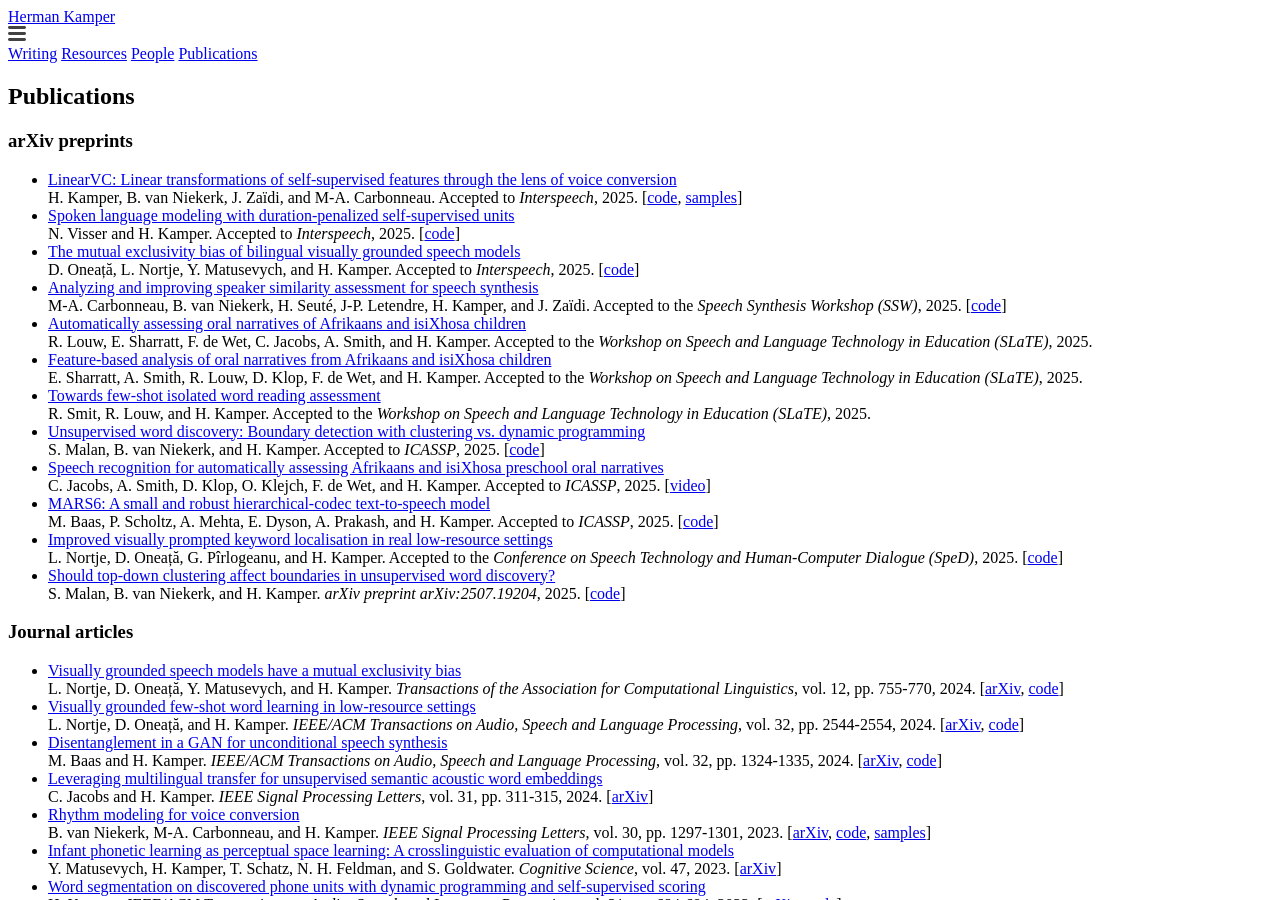
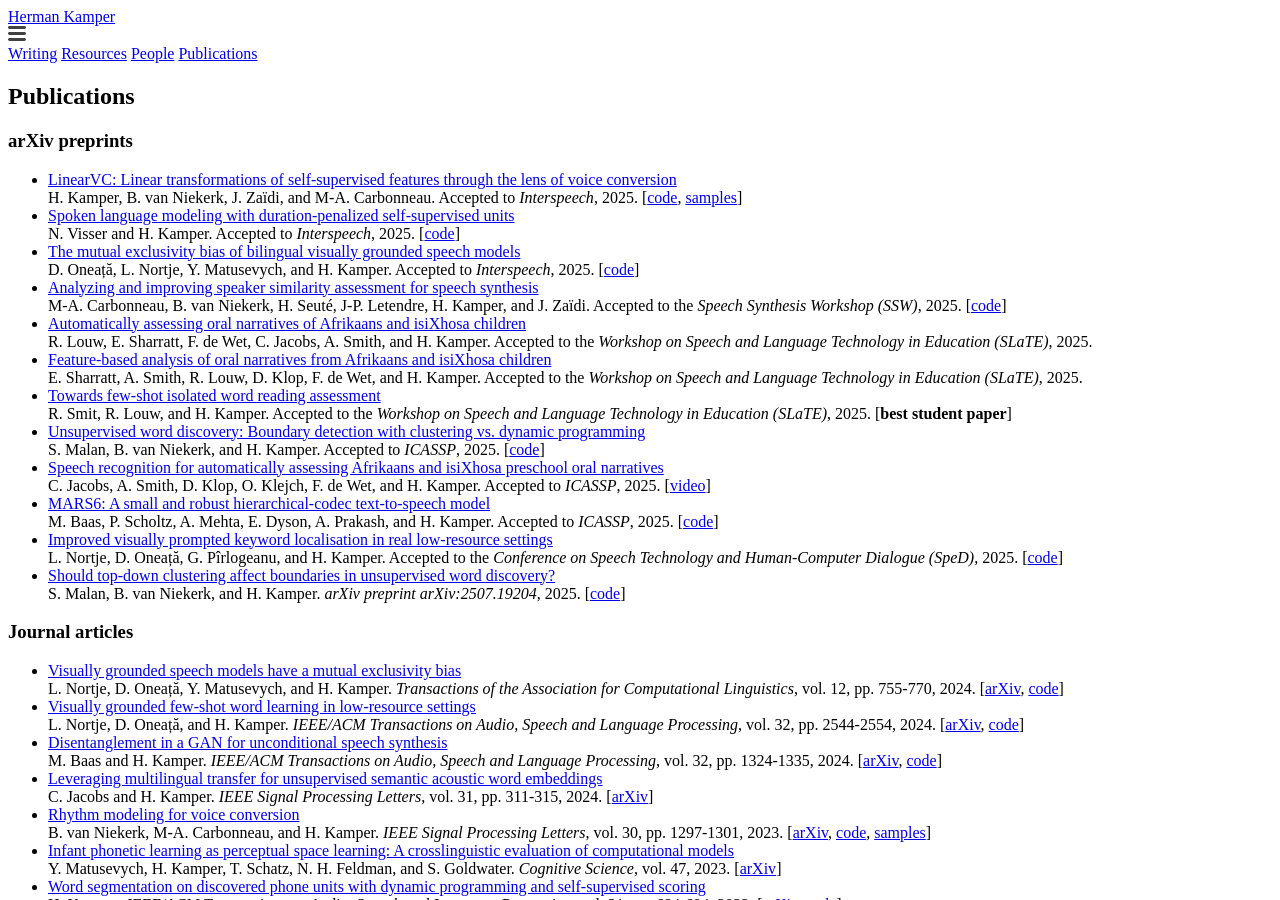
Before and after one commit to kamperh/kamperh.github.io, a Jekyll site: the page built from publications.md, in a window 1280 px wide and 900 px high. Built offline with Jekyll 4.4.1, drawn with Linux system fonts in a browser that asks for light colours; a style sheet for code colours, icons or effects is not loaded.

Commit message:
Update publications.md

```diff
--- a/publications.md
+++ b/publications.md
@@ -23,7 +23,7 @@
 - [Feature-based analysis of oral narratives from Afrikaans and isiXhosa children](https://arxiv.org/abs/2507.13164)
   E. Sharratt, A. Smith, R. Louw, D. Klop, F. de Wet, and H. Kamper. Accepted to the *Workshop on Speech and Language Technology in Education (SLaTE)*, 2025.
 - [Towards few-shot isolated word reading assessment](https://arxiv.org/abs/2507.12217)
-  R. Smit, R. Louw, and H. Kamper. Accepted to the *Workshop on Speech and Language Technology in Education (SLaTE)*, 2025.
+  R. Smit, R. Louw, and H. Kamper. Accepted to the *Workshop on Speech and Language Technology in Education (SLaTE)*, 2025. [**best student paper**]
 - [Unsupervised word discovery: Boundary detection with clustering vs. dynamic programming](https://arxiv.org/abs/2409.14486)
   S. Malan, B. van Niekerk, and H. Kamper. Accepted to *ICASSP*, 2025. [[code](https://s-malan.github.io/prom-seg-clus/)]
 - [Speech recognition for automatically assessing Afrikaans and isiXhosa preschool oral narratives](https://arxiv.org/abs/2501.06478)
```
